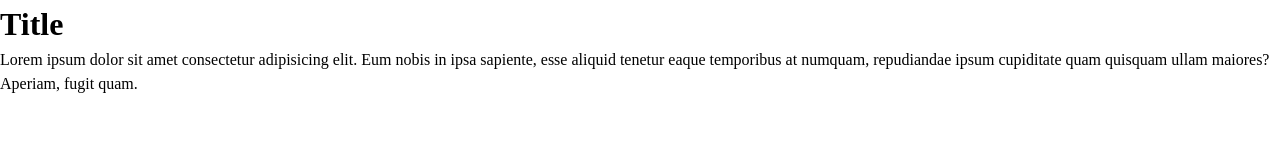
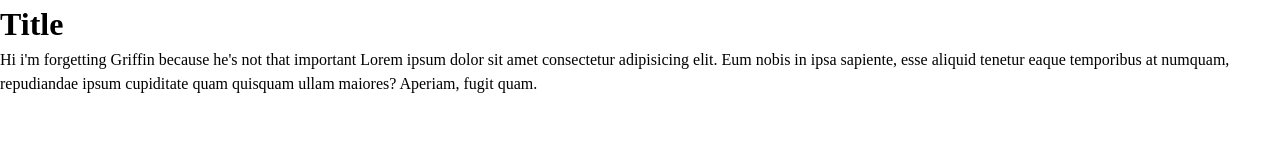
Before and after one commit to prempatel14020/literate-goggles, a website: page index.html in a window 1280 px wide. Drawn offline with Linux system fonts and the light colour scheme.

Commit message:
to insult griffin

```diff
--- a/index.html
+++ b/index.html
@@ -11,6 +11,9 @@
   <body>
     <h1>Title</h1>
     <p>
+      Hi i'm forgetting Griffin
+      because he's not that important
+
       Lorem ipsum dolor sit amet consectetur adipisicing elit. Eum nobis in ipsa
       sapiente, esse aliquid tenetur eaque temporibus at numquam, repudiandae
       ipsum cupiditate quam quisquam ullam maiores? Aperiam, fugit quam.
```
